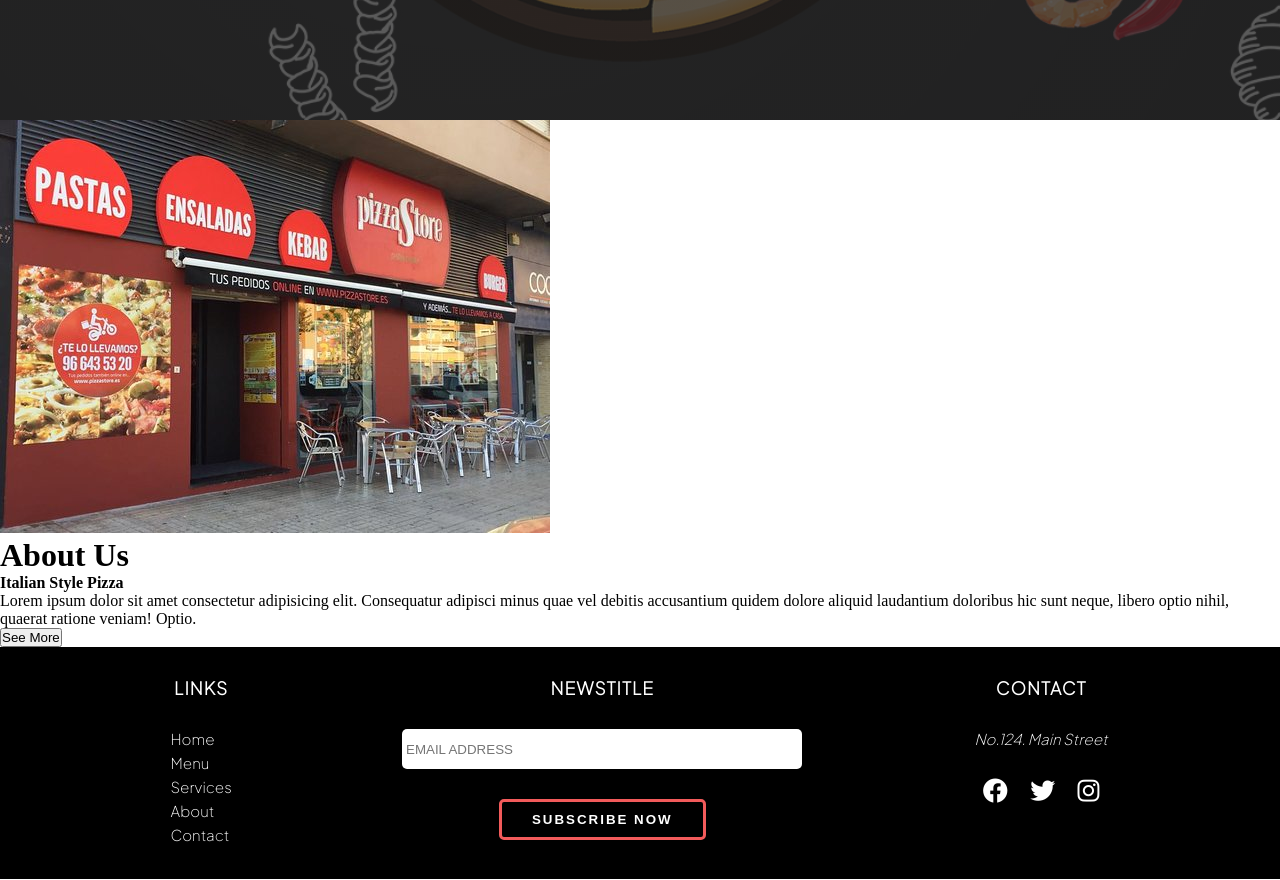
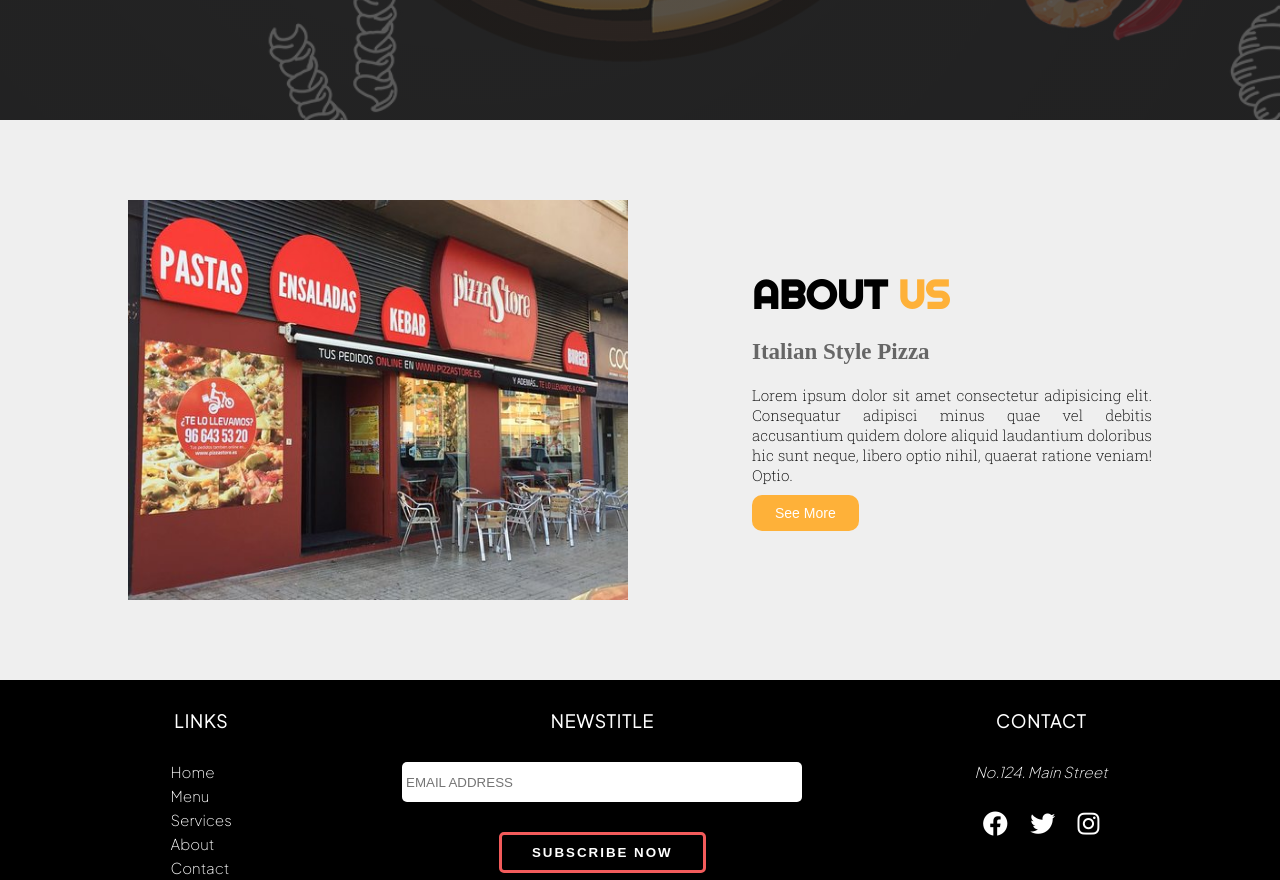
Before and after one commit to svgarcode/Sample-Project, a plain HTML site: page about.html in a window 1280 px wide. Shown: the part 680-1560 px from the top of the page. Drawn offline with Linux system fonts and the light colour scheme.

Commit message:
Update style.css

```diff
--- a/style.css
+++ b/style.css
@@ -191,3 +191,58 @@ form button:hover{
 .social-links i:hover{
     color: rgb(242, 91, 91);
 }
+
+/*About us section*/
+.about{
+    width: 100%;
+    padding: 80px 0;
+    background-color:#efefef ;
+}
+.about-content{
+    width: 80%;
+    margin: 0 auto;
+    display: flex;
+    justify-content: space-between;
+    align-items: center;
+}
+.about img{
+    width: 500px;
+    height: 400px;
+}
+.about-text{
+    width: 400px;
+}
+.about-text h1{
+    font-size: 40px;
+    text-transform: uppercase;
+    font-family: 'Righteous', cursive;
+    margin-bottom: 20px;
+    font-weight: 90px;
+    color:black;
+}
+.about-text h1 span{
+    font-weight: 900px;
+    color: #FEB139;
+}
+.about-text h4{
+    font-size: 23px;
+    text-transform: capitalize;
+    margin-bottom: 20px;
+    color: #666;
+}
+.about-text p{
+    line-height: 20px;
+    text-align: justify;
+    font-size: 15px;
+    color: black;
+    font-family: 'Roboto Slab', serif;
+}
+.about-text button{
+    margin-top:10px;
+    background-color: #FEB139;
+    color: #fff;
+    font-size: 14px;
+    padding:10px 23px;
+    border: none;
+    border-radius: 10px;
+}
```
